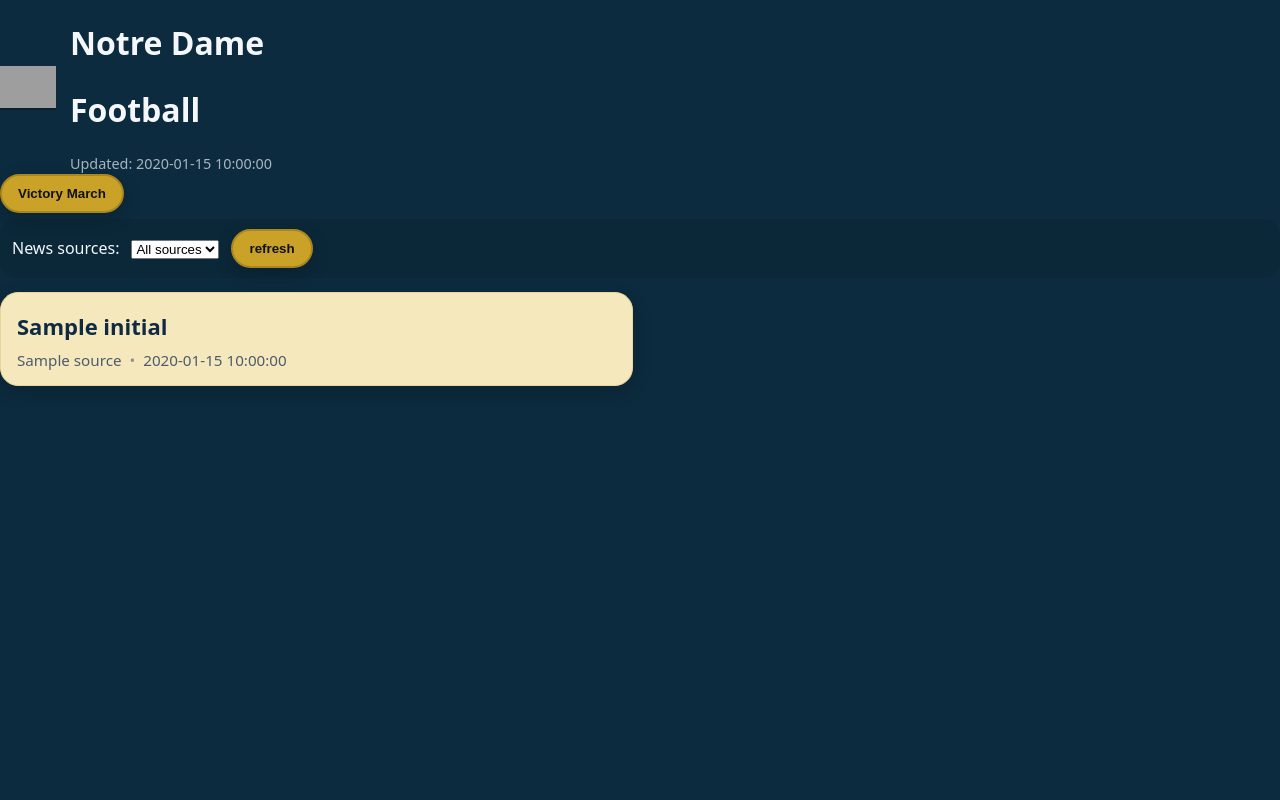
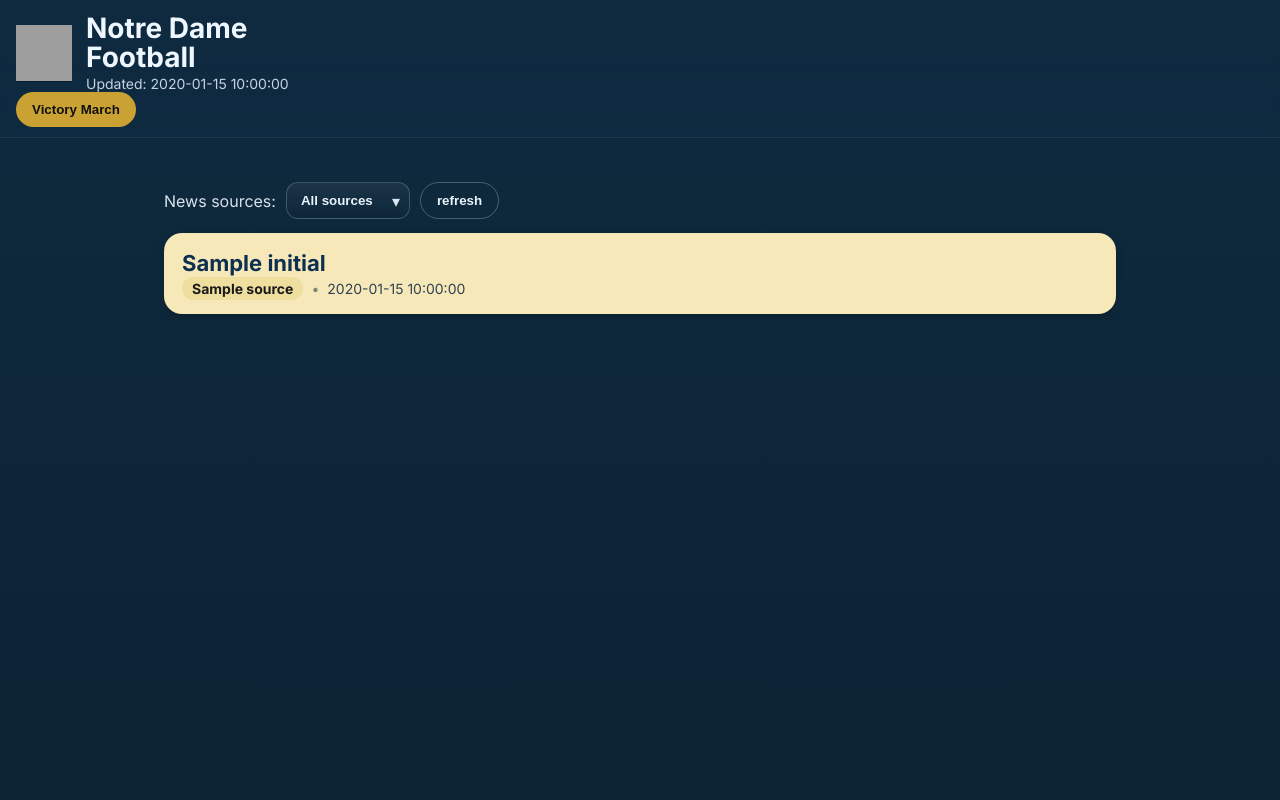
Before and after one commit to jasonab74-ctrl/notre-dame-football, a Flask app: template templates/index.html in a window 1280 px wide. Run offline with Flask 3, Linux system fonts and the light colour scheme; the template is opened without the code that fills it: most values are stand-ins (such as "Sample title", 1, 10 or a date in 2020); data that the repository does not hold is empty; grey boxes are pictures that could not be loaded.

Commit message:
Update style.css

```diff
--- a/static/style.css
+++ b/static/style.css
@@ -1,172 +1,102 @@
-/* --- Theme --- */
 :root{
-  --nd-navy:#0c2b3e;
-  --nd-gold:#c9a227;
-  --nd-gold-dark:#a8871f;
-  --text:#f4f7fb;
-  --ink:#0e2230;
-  --card:#f6e8bd;        /* light gold background for article cards */
-  --muted:#a9b4bf;
-  --ring: rgba(201,162,39,.35);
-  --shadow: 0 6px 18px rgba(0,0,0,.18);
+  --navy:#0f2a3f;
+  --navy-2:#0b2333;
+  --gold:#caa233;
+  --gold-2:#e8d399;
+  --chip:#1a3a53;
+  --text:#0e2233;
+  --muted:#5c7486;
+  --card:#f6e8b9; /* light gold for cards */
+  --radius:18px;
 }
 
-/* Reset-ish */
 *{box-sizing:border-box}
 html,body{height:100%}
 body{
   margin:0;
-  font: 16px/1.4 system-ui, -apple-system, Segoe UI, Roboto, Helvetica, Arial, "Apple Color Emoji","Segoe UI Emoji";
-  color:var(--text);
-  background: var(--nd-navy);
+  font-family:Inter,system-ui,-apple-system,Segoe UI,Roboto,Helvetica,Arial,sans-serif;
+  color:#eef6ff;
+  background:linear-gradient(180deg,var(--navy),var(--navy-2));
+  -webkit-font-smoothing:antialiased;
+  -moz-osx-font-smoothing:grayscale;
 }
 
-/* Header */
-.site-header{
-  position: sticky;
-  top: 0;
-  z-index: 10;
-  background: linear-gradient(180deg, rgba(12,43,62,1) 0%, rgba(12,43,62,.92) 100%);
-  backdrop-filter: saturate(120%) blur(3px);
-  border-bottom: 1px solid rgba(255,255,255,.06);
-  padding: 16px 18px;
+.banner{
+  position:sticky;top:0;z-index:5;
+  background:linear-gradient(180deg,var(--navy),rgba(15,42,63,.92));
+  backdrop-filter:saturate(180%) blur(6px);
+  padding:14px 16px 10px;
+  border-bottom:1px solid rgba(255,255,255,.06);
 }
+.brand{display:flex;align-items:center;gap:14px}
+.logo{width:56px;height:56px;filter:drop-shadow(0 1px 0 rgba(0,0,0,.3))}
+.titles h1{font-size:28px;line-height:1.02;margin:0}
+.updated{margin-top:4px;color:#c5d4e0;font-size:14px}
+.pill{
+  display:inline-flex;align-items:center;justify-content:center;
+  padding:10px 16px;border-radius:999px;border:none;cursor:pointer;
+  font-weight:700;text-decoration:none;white-space:nowrap;
+  transition:transform .04s ease,background-color .15s ease,box-shadow .15s ease;
+}
+.pill:active{transform:translateY(1px)}
+.pill--cta{margin-left:auto;background:var(--gold);color:#101010}
+.pill--cta.playing{background:#e0b84a}
+.pill--link{background:var(--gold);color:#101010}
+.pill--ghost{background:transparent;color:#e9f2fa;border:1px solid rgba(255,255,255,.25)}
 
-.brand{
-  display:flex;
-  align-items:center;
-  gap:14px;
+.container{max-width:980px;margin:0 auto;padding:16px 14px 40px}
+.links-row{display:flex;flex-wrap:wrap;gap:10px;margin:14px 0}
+.filters{
+  display:flex;align-items:center;gap:10px;flex-wrap:wrap;
+  margin:6px 0 14px
 }
-
-.logo{
-  width:56px;
-  height:56px;
-  object-fit:contain;
-  filter: drop-shadow(0 2px 0 rgba(0,0,0,.2));
+.label{opacity:.9}
+.select-wrap{position:relative}
+.select-wrap select{
+  appearance:none;-webkit-appearance:none;
+  padding:10px 36px 10px 14px;border-radius:12px;border:1px solid rgba(255,255,255,.2);
+  background:linear-gradient(180deg,rgba(255,255,255,.06),rgba(0,0,0,.04));
+  color:#e9f2fa;font-weight:600
 }
-
-.title-wrap{display:flex; flex-direction:column}
-.title{
-  margin:0;
-  font-weight:800;
-  font-size: clamp(24px, 4.4vw, 36px);
-  letter-spacing:.3px;
-}
-.updated{
-  margin-top:2px;
-  font-size:.9rem;
-  color:var(--muted);
-}
-.updated span{color:#fff}
-
-.wrap{padding: 12px 16px 48px}
-
-/* Pills (buttons) */
-.chips{
-  display:flex;
-  flex-wrap:wrap;
-  gap:14px;
-  margin: 16px 0 10px;
-}
-.pill{
-  display:inline-flex;
-  align-items:center;
-  justify-content:center;
-  padding: 10px 16px;
-  border-radius: 999px;
-  background: var(--nd-gold);
-  color: #111;
-  font-weight: 800;
-  text-decoration:none;
-  box-shadow: var(--shadow);
-  border: 2px solid var(--nd-gold-dark);
-  transition: transform .06s ease, filter .06s ease;
-}
-.pill:active{ transform: translateY(1px) }
-.pill:hover{ filter: brightness(1.03) }
-
-.pill--hollow{
-  background: transparent;
-  color: var(--text);
-  border: 2px solid var(--text);
-  font-weight:700;
-}
-
-/* Filters row */
-.filters{
-  display:flex;
-  align-items:center;
-  gap:12px;
-  margin: 6px 0 14px;
-  padding: 10px 12px;
-  border-radius: 16px;
-  background: rgba(0,0,0,.08);
-}
-.filter-label{color:var(--muted); font-weight:600}
-.select{
-  appearance: none;
-  border: 2px solid rgba(255,255,255,.22);
-  background: rgba(255,255,255,.06);
-  color:#fff;
-  border-radius: 12px;
-  padding: 10px 14px;
+.select-wrap:after{
+  content:"▾";position:absolute;right:10px;top:50%;transform:translateY(-52%);
+  pointer-events:none;color:#d9e7f3
 }
 
 /* Cards */
-.feed{
-  display:grid;
-  grid-template-columns: 1fr;
-  gap:14px;
+.feed{display:flex;flex-direction:column;gap:16px}
+.card{
+  background:var(--card);
+  border-radius:18px;padding:18px 18px 14px;
+  color:var(--text); box-shadow:0 3px 8px rgba(0,0,0,.18)
 }
-@media (min-width: 860px){
-  .feed{ grid-template-columns: 1fr 1fr }
+.card__title{
+  font-weight:800;font-size:22px;line-height:1.18;
+  color:#0e3050;text-decoration:none;
+}
+.card__title:hover{text-decoration:underline}
+.card__summary{
+  color:#1f2a36;margin:8px 0 10px;font-size:16px;line-height:1.4
+}
+.card__meta{
+  display:flex;gap:8px;align-items:center;color:#304353;font-size:14px
+}
+.card__chip{
+  background:#efdf9f;color:#1a1a1a;padding:3px 10px;border-radius:999px;font-weight:700
+}
+.dot{opacity:.6}
+
+@media (max-width:480px){
+  .logo{width:48px;height:48px}
+  .titles h1{font-size:24px}
+  .updated{font-size:13px}
+  .pill{padding:9px 14px}
+  .card{border-radius:16px}
+  .card__title{font-size:20px}
 }
 
-.card{
-  background: var(--card);
-  color: var(--ink);
-  border-radius: 18px;
-  padding: 16px 16px 14px;
-  box-shadow: var(--shadow);
-  border: 1px solid #e6d79a;
+/* Buttons row styling (pills rendered as links) */
+.links-row .pill{
+  background:var(--gold);color:#101010;
+  font-weight:700;border:1px solid rgba(0,0,0,.08)
 }
-.card__title{
-  display:block;
-  font-weight: 800;
-  font-size: clamp(18px, 2.2vw, 22px);
-  color:#0f2b44;        /* dark blue */
-  text-decoration:none; /* no underline */
-  margin: 2px 0 8px;
-}
-.card__title:hover{ text-decoration: underline; text-decoration-thickness: 2px; }
-
-.card__summary{
-  margin: 0 0 10px;
-  font-size: 1.02rem;
-  color:#1f3447;
-}
-
-.card__meta{
-  display:flex;
-  align-items:center;
-  gap:8px;
-  font-size: .95rem;
-  color:#4c5c6b;
-}
-.card__source{
-  font-weight: 700;
-}
-.dot{ opacity:.6 }
-
-/* Empty */
-.empty{
-  opacity:.8;
-  padding:22px;
-  border:2px dashed rgba(255,255,255,.2);
-  border-radius:16px;
-  text-align:center;
-}
-
-/* Links (global) */
-a{ color:#dfe8ff; }
-a:visited{ color:#cfd6ff; }
```
